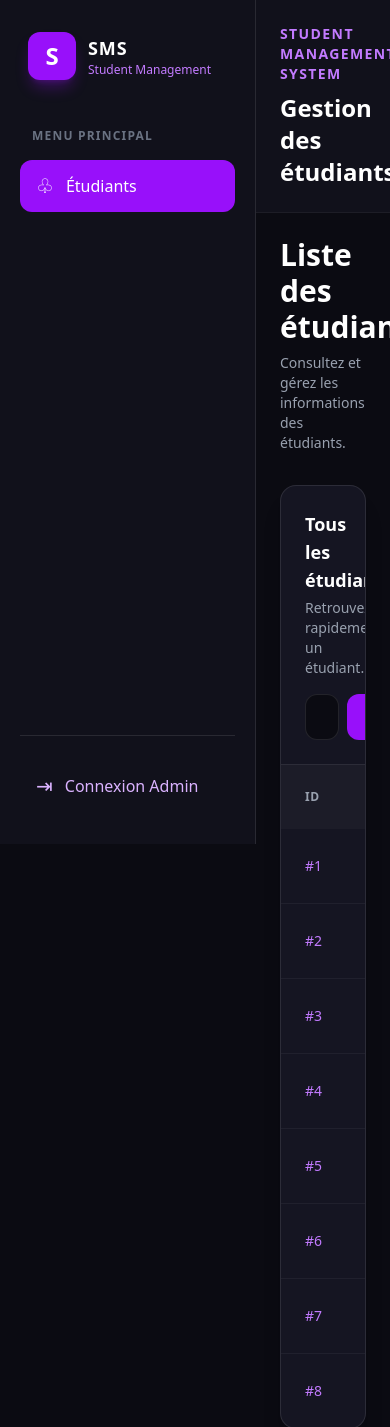
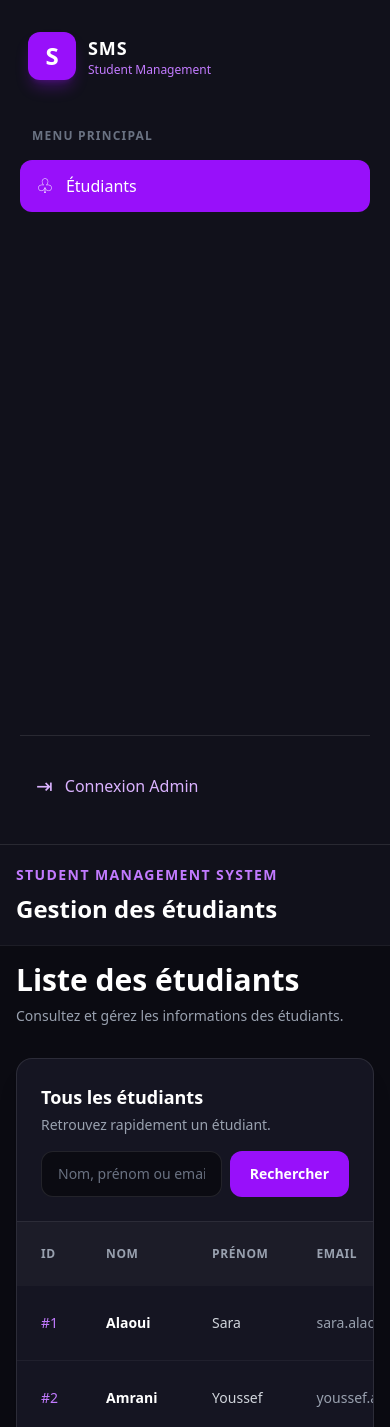
Before and after one commit to manal-dev2027/gestion-etudiants-laravel, a Laravel app: page /students in a window 390 px wide; the page is wider, and only the part inside the window is pictured. Shown: the top 1427 px of that part. Run offline with Laravel 12, Linux system fonts and the light colour scheme; data comes from the database, SQL or seed files in the repository; style sheets or scripts are compiled from the project's sources.

Commit message:
Improve responsive mobile layout

```diff
--- a/resources/views/layouts/app.blade.php
+++ b/resources/views/layouts/app.blade.php
@@ -1,44 +1,35 @@
-
 <!DOCTYPE html>
 <html lang="{{ str_replace('_', '-', app()->getLocale()) }}">
 <head>
     <meta charset="utf-8">
     <meta name="viewport" content="width=device-width, initial-scale=1">
     <meta name="csrf-token" content="{{ csrf_token() }}">
-
     <title>{{ config('app.name', 'Student Management') }}</title>
-
     <link rel="preconnect" href="https://fonts.bunny.net">
     <link href="https://fonts.bunny.net/css?family=figtree:400,500,600,700,800&display=swap" rel="stylesheet">
-
     @vite(['resources/css/app.css', 'resources/js/app.js'])
 </head>
-
 <body class="font-sans antialiased bg-[#0b0b12] text-white">
-
-    <div class="min-h-screen flex bg-[#0b0b12]">
+    <div class="min-h-screen flex flex-col md:flex-row bg-[#0b0b12]">
 
         <!-- Sidebar -->
-<aside class="flex w-64 shrink-0 h-screen flex-col bg-[#11111b] border-r border-white/10 overflow-y-auto">
-     @include('layouts.navigation')
-</aside>
-
+        <aside class="flex w-full md:w-64 md:shrink-0 flex-col bg-[#11111b] border-b md:border-b-0 md:border-r border-white/10 md:min-h-screen overflow-y-auto">
+            @include('layouts.navigation')
+        </aside>
 
         <!-- Main Content -->
-    <div class="flex-1 min-w-0">
-     @isset($header)
-                <header class="bg-[#11111b] border-b border-white/5 px-6 py-6 lg:px-10">
+        <div class="flex-1 min-w-0">
+            @isset($header)
+                <header class="bg-[#11111b] border-b border-white/5 px-4 py-5 sm:px-6 sm:py-6 lg:px-10">
                     {{ $header }}
                 </header>
             @endisset
 
-            <main class="min-h-screen p-6 lg:p-10">
+            <main class="min-h-screen p-4 sm:p-6 lg:p-10">
                 {{ $slot }}
             </main>
-
         </div>
 
     </div>
-
 </body>
 </html>
```
